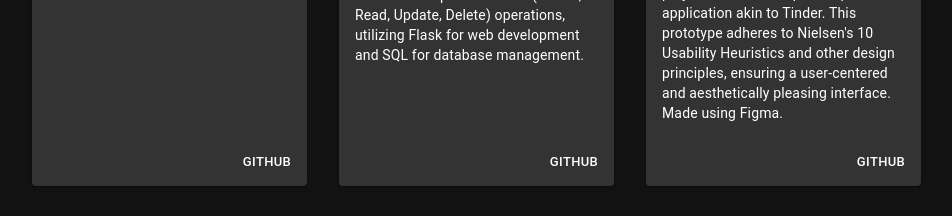
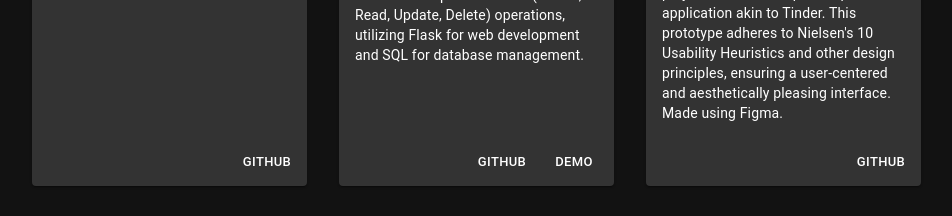
Before and after one commit to chengmic/portfolio-website, a Next.js app: page / in a window 1280 px wide. Shown: the part 2100-2316 px from the top of the page, without its empty margins (80-1032 px from the left). Built offline with nearby package versions, Linux system fonts and the light colour scheme.

Commit message:
add demo link

```diff
--- a/app/components/MediaCard.jsx
+++ b/app/components/MediaCard.jsx
@@ -8,7 +8,7 @@ import Typography from '@mui/material/Typography';
 import Link from 'next/link';
 
 
-export default function ImgMediaCard({ title, description, image, gitlink}) {
+export default function ImgMediaCard({ title, description, image, gitlink, demolink}) {
   return (
     <Card sx={{
         maxWidth: 275,
@@ -38,10 +38,16 @@ export default function ImgMediaCard({ title, description, image, gitlink}) {
         marginTop: 'auto',
         }}>
         {gitlink &&(
-        <Link href = {gitlink} passHref target="_blank" rel="noopener noreferrer">
+        <Link href ={gitlink} passHref target="_blank" rel="noopener noreferrer">
           <Button size="small" sx={{color:"#ffffff", '&:hover': { color: '#ffcc00' }, '&:active': { color: '#ffc000' }}}>GitHub</Button>
         </Link>
         )}
+
+      {demolink && (
+        <Link href={demolink} passHref target="_blank" rel="noopener noreferrer">
+          <Button size="small" sx={{color:"#ffffff", '&:hover': { color: '#ffcc00' }, '&:active': { color: '#ffc000' }}}>Demo</Button>
+        </Link>
+      )}
       </CardActions>
     </Card>
 
--- a/app/components/ProjectsSection.jsx
+++ b/app/components/ProjectsSection.jsx
@@ -15,6 +15,7 @@ const projectsData = [
     description: "A web application for database management for a hypothetical company, Dark Brew Cafe. The website incorporates CRUD (Create, Read, Update, Delete) operations, utilizing Flask for web development and SQL for database management.",
     image: '/images/thumbnails/darkbrewcafe.png',
     gitlink: 'https://github.com/chengmic/Dark-Brew-Database-Web-App',
+    demolink: 'https://dark-brew-database-web-app.vercel.app/',
   },
   {
     id: 3,
@@ -49,6 +50,7 @@ const ProjectsSection = () => {
                 description={project.description}
                 image={project.image}
                 gitlink = {project.gitlink}
+                demolink = {project.demolink}
               />
             ))}
           </div>
```
